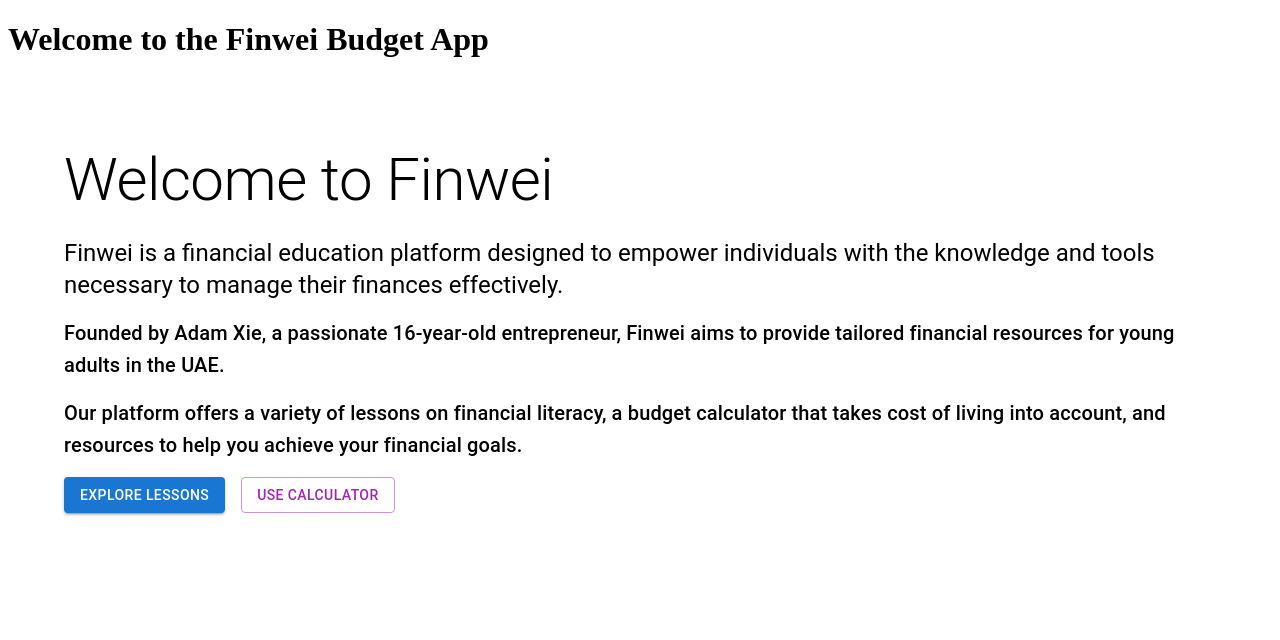
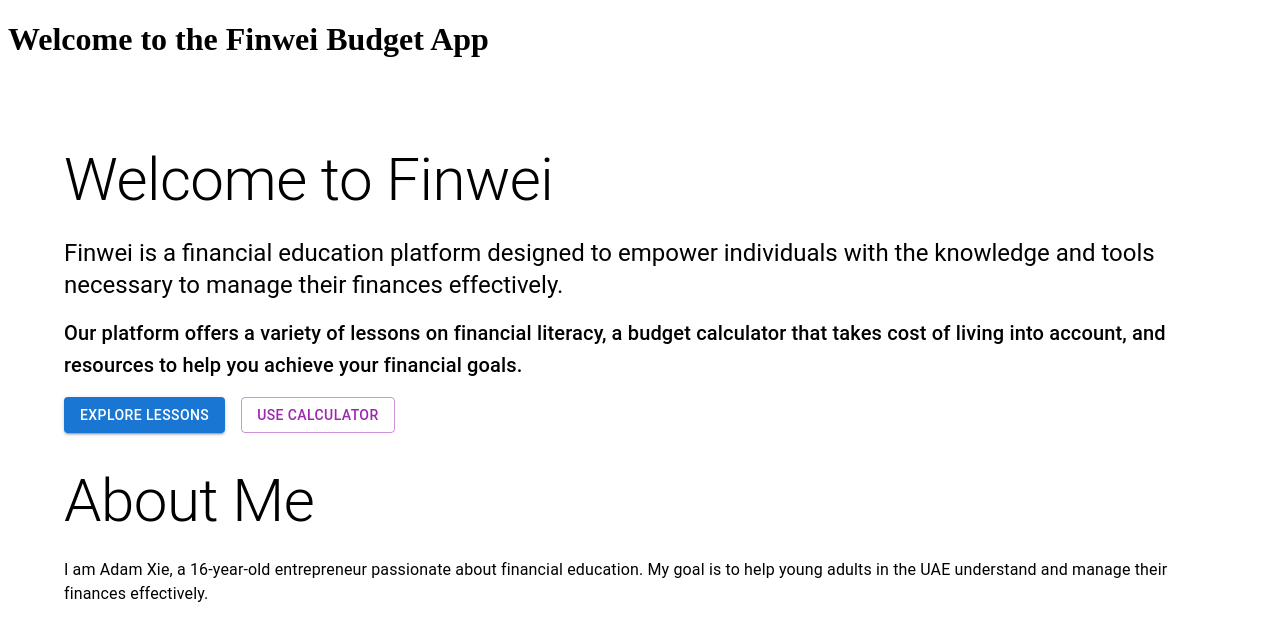
Before and after one commit to AdamXie3/finwei, a React (Vite) app: page /home in a window 1280 px wide. Shown: the top 640 px of the page. Built offline with nearby package versions, Linux system fonts and the light colour scheme.

Commit message:
Update Home.jsx

```diff
--- a/src/pages/Home.jsx
+++ b/src/pages/Home.jsx
@@ -1,5 +1,5 @@
 import React from 'react';
-import { Container, Typography, Grid, Box, Button } from '@mui/material';
+import { Container, Typography, Box, Button } from '@mui/material';
 import { Link } from 'react-router-dom';
 
 function Home() {
@@ -12,9 +12,6 @@ function Home() {
         Finwei is a financial education platform designed to empower individuals with the knowledge and tools necessary to manage their finances effectively.
       </Typography>
       <Typography variant="h6" paragraph>
-        Founded by Adam Xie, a passionate 16-year-old entrepreneur, Finwei aims to provide tailored financial resources for young adults in the UAE.
-      </Typography>
-      <Typography variant="h6" paragraph>
         Our platform offers a variety of lessons on financial literacy, a budget calculator that takes cost of living into account, and resources to help you achieve your financial goals.
       </Typography>
       <Button variant="contained" color="primary" component={Link} to="/lessons" sx={{ mr: 2 }}>
@@ -23,6 +20,16 @@ function Home() {
       <Button variant="outlined" color="secondary" component={Link} to="/calculator">
         Use Calculator
       </Button>
+
+      {/* About Me Section */}
+      <Box sx={{ mt: 4 }}>
+        <Typography variant="h2" gutterBottom>
+          About Me
+        </Typography>
+        <Typography paragraph>
+          I am Adam Xie, a 16-year-old entrepreneur passionate about financial education. My goal is to help young adults in the UAE understand and manage their finances effectively.
+        </Typography>
+      </Box>
     </Container>
   );
 }
```
